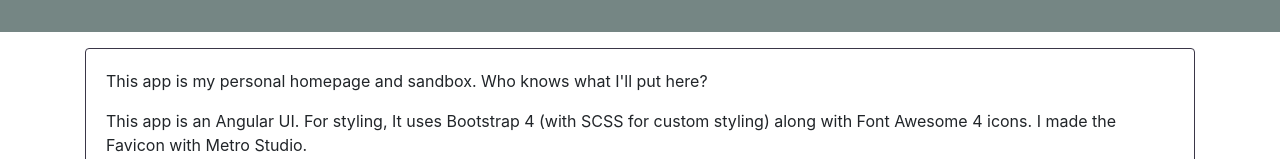
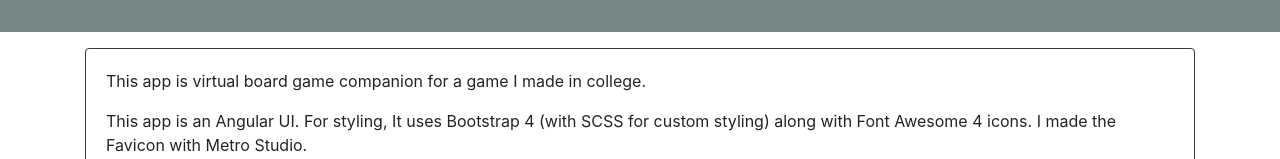
Before and after one commit to adam-on-the-internet/spectre-squad, an Angular app: page /info in a window 1280 px wide. Shown: the part 147-306 px from the top of the page. Built offline with nearby package versions, Linux system fonts and the light colour scheme; no server answers.

Commit message:
update info

```diff
--- a/src/app/components/info/info.component.html
+++ b/src/app/components/info/info.component.html
@@ -4,8 +4,7 @@
     <div class="col-md-12 my-3">
       <app-card [autoHeight]="false">
         <p>
-          This app is my personal homepage and sandbox. Who knows what I'll put
-          here?
+          This app is virtual board game companion for a game I made in college.
         </p>
         <p>
           This app is an Angular UI. For styling, It uses Bootstrap 4 (with SCSS
```
